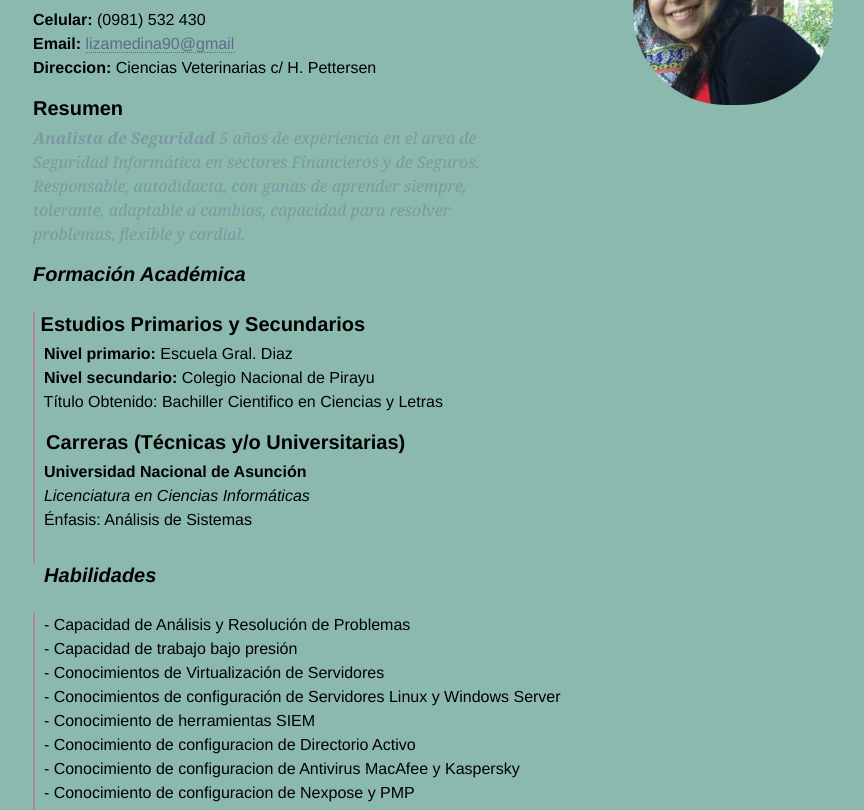
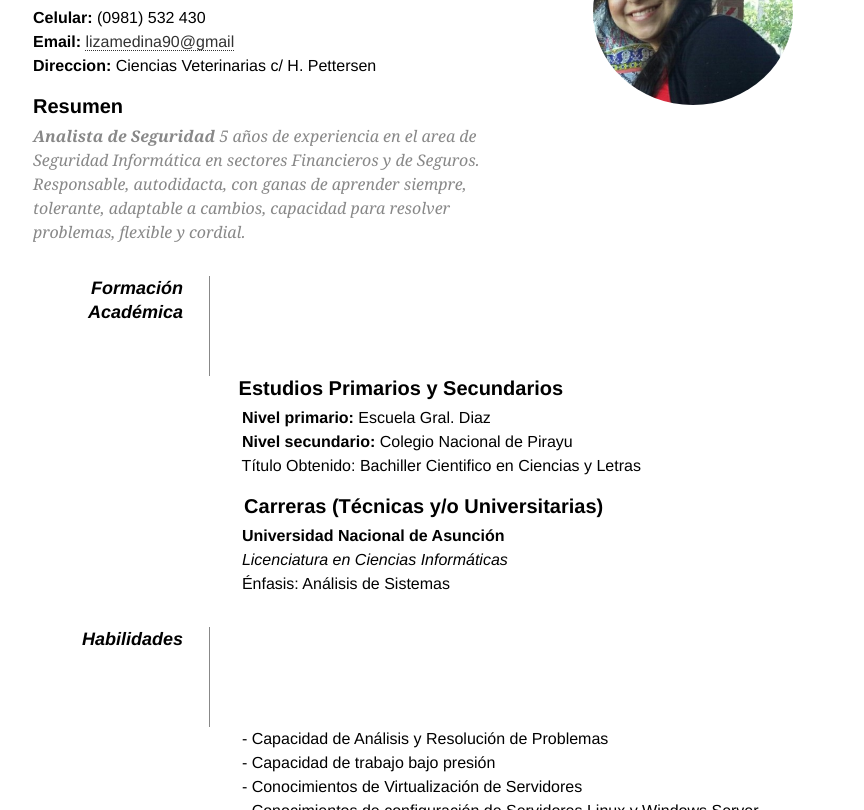
Before and after one commit to lizamedina/lizamedina, a plain HTML site: page index.html in a window 1280 px wide. Shown: the part 91-901 px from the top of the page, without its empty margins (207-1071 px from the left). Drawn offline with Linux system fonts and the light colour scheme.

Commit message:
Add files via upload

```diff
--- a/index.html
+++ b/index.html
@@ -2,7 +2,7 @@
 <html xmlns="http://www.w3.org/1999/xhtml" xml:lang="es" lang="es">
   <head>
     <meta http-equiv="Content-Type" content="text/html; charset=utf-8" />
-    <link rel="stylesheet" type="text/css" href="estilo.css">
+    <link rel="stylesheet" type="text/css" href="style.css">
 	<title>CV-Liza Medina</title>
   </head>
   <body>
```
